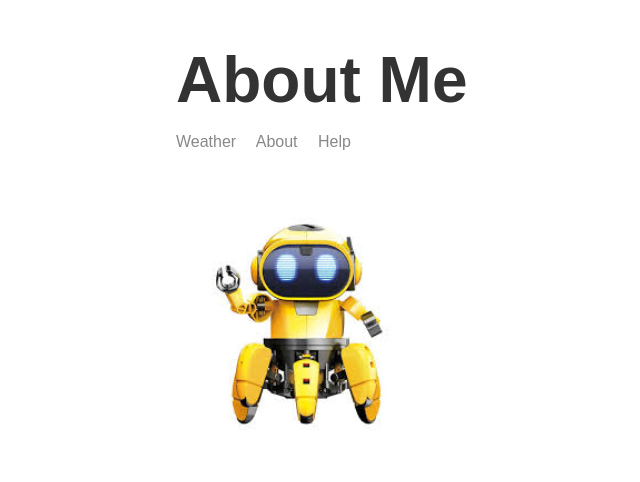
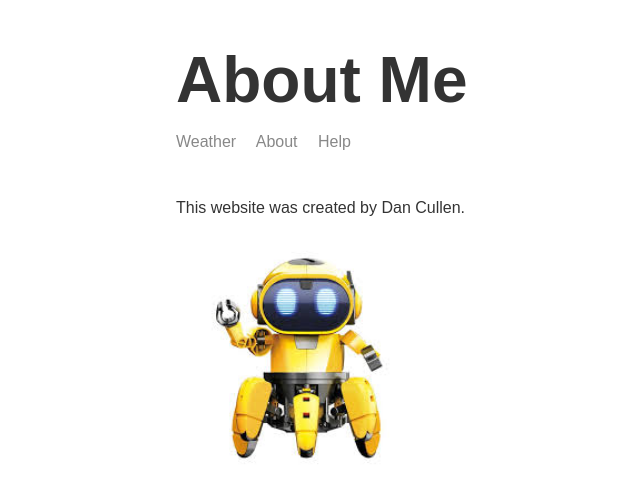
Before and after one commit to cullend6/udemy-node-weather-web-server-app, a Node server app: page /about in a window 1280 px wide. Shown: the top 482 px of the page, without its empty margins (289-929 px from the left). Run offline with Node 20, Linux system fonts and the light colour scheme; some libraries are stand-ins or nearby versions.

Commit message:
About me updated

```diff
--- a/templates/views/about.hbs
+++ b/templates/views/about.hbs
@@ -11,6 +11,7 @@
 <body>
     <div class='main-content'>
         {{>header}}
+        <p>This website was created by Dan Cullen.</p>
         <img class='robot' src='/img/robot.png'>
     </div>
 
```
